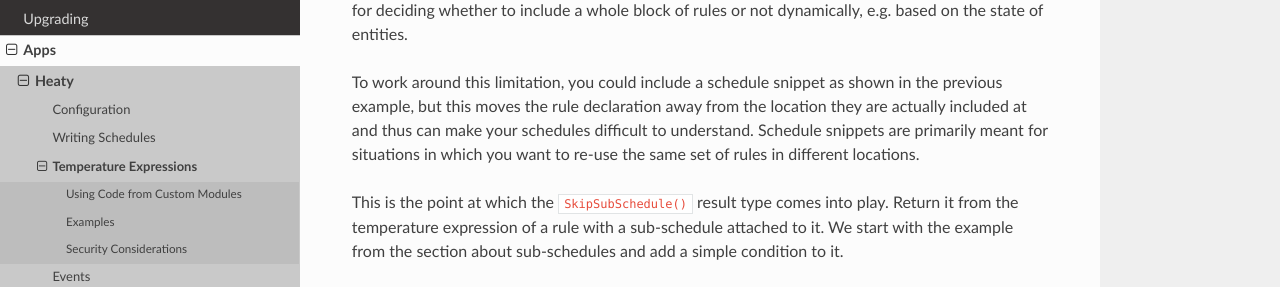
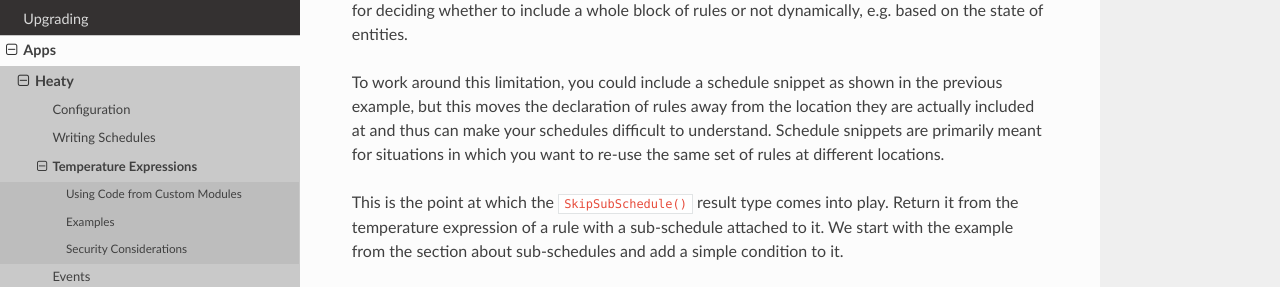
Before and after one commit to bob1de/hass-apps, a Sphinx documentation site: the page built from docs/apps/heaty/temperature-expressions.rst, in a window 1280 px wide and 900 px high, scrolled down 5309 px. Shown: the part 185-472 px from the top of the window. Built offline with Sphinx 7.4.7 and the Read the Docs theme 2.0.0, drawn with Linux system fonts in a browser that asks for light colours.

Commit message:
[heaty] Dixed typography in docs

```diff
--- a/docs/apps/heaty/temperature-expressions.rst
+++ b/docs/apps/heaty/temperature-expressions.rst
@@ -292,11 +292,11 @@ deciding whether to include a whole block of rules or not dynamically,
 e.g. based on the state of entities.
 
 To work around this limitation, you could include a schedule snippet as
-shown in the previous example, but this moves the rule declaration away
-from the location they are actually included at and thus can make your
-schedules difficult to understand. Schedule snippets are primarily
+shown in the previous example, but this moves the declaration of rules
+away from the location they are actually included at and thus can make
+your schedules difficult to understand. Schedule snippets are primarily
 meant for situations in which you want to re-use the same set of rules
-in different locations.
+at different locations.
 
 This is the point at which the ``SkipSubSchedule()`` result type comes
 into play. Return it from the temperature expression of a rule with a
```
